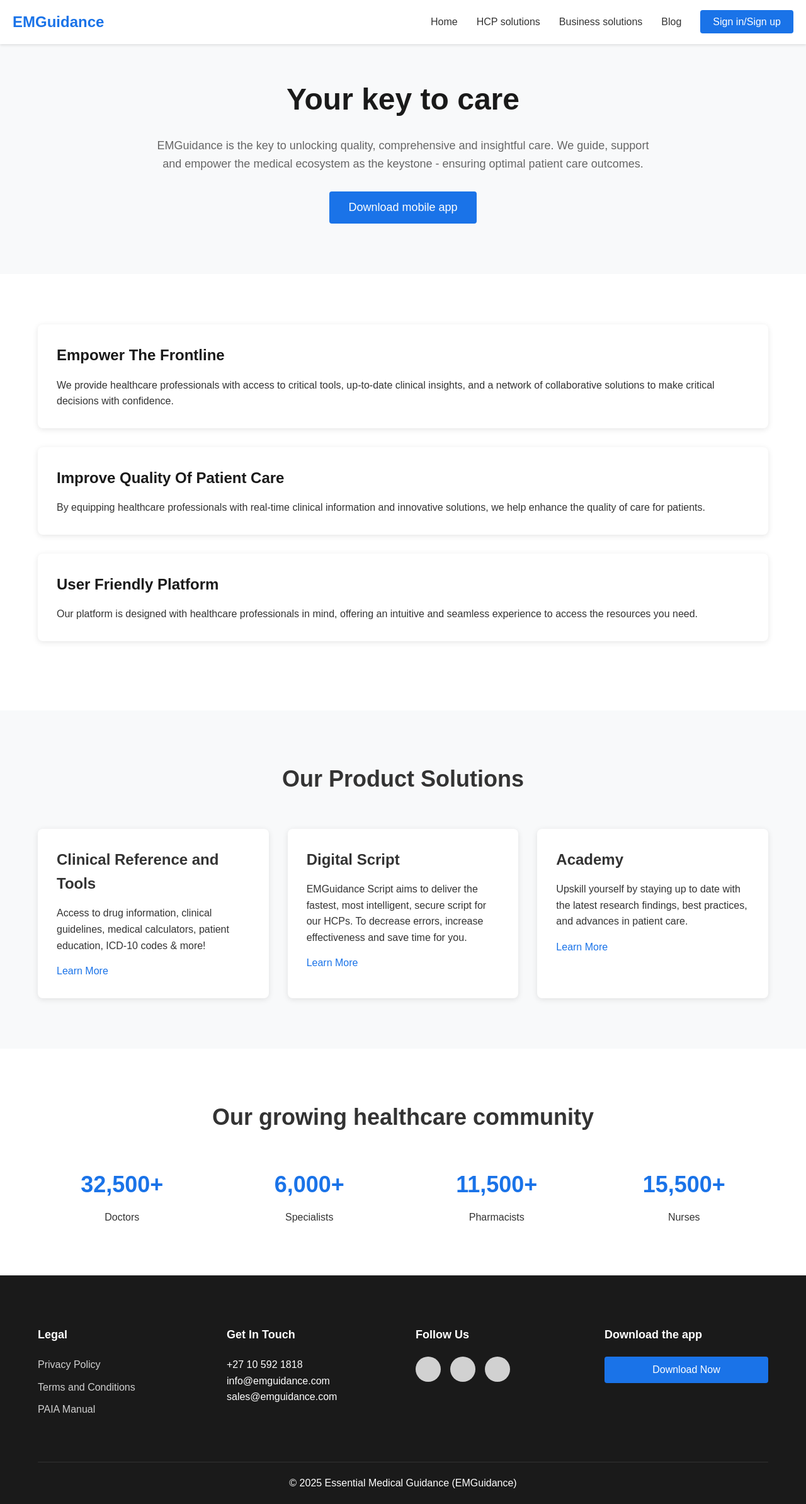
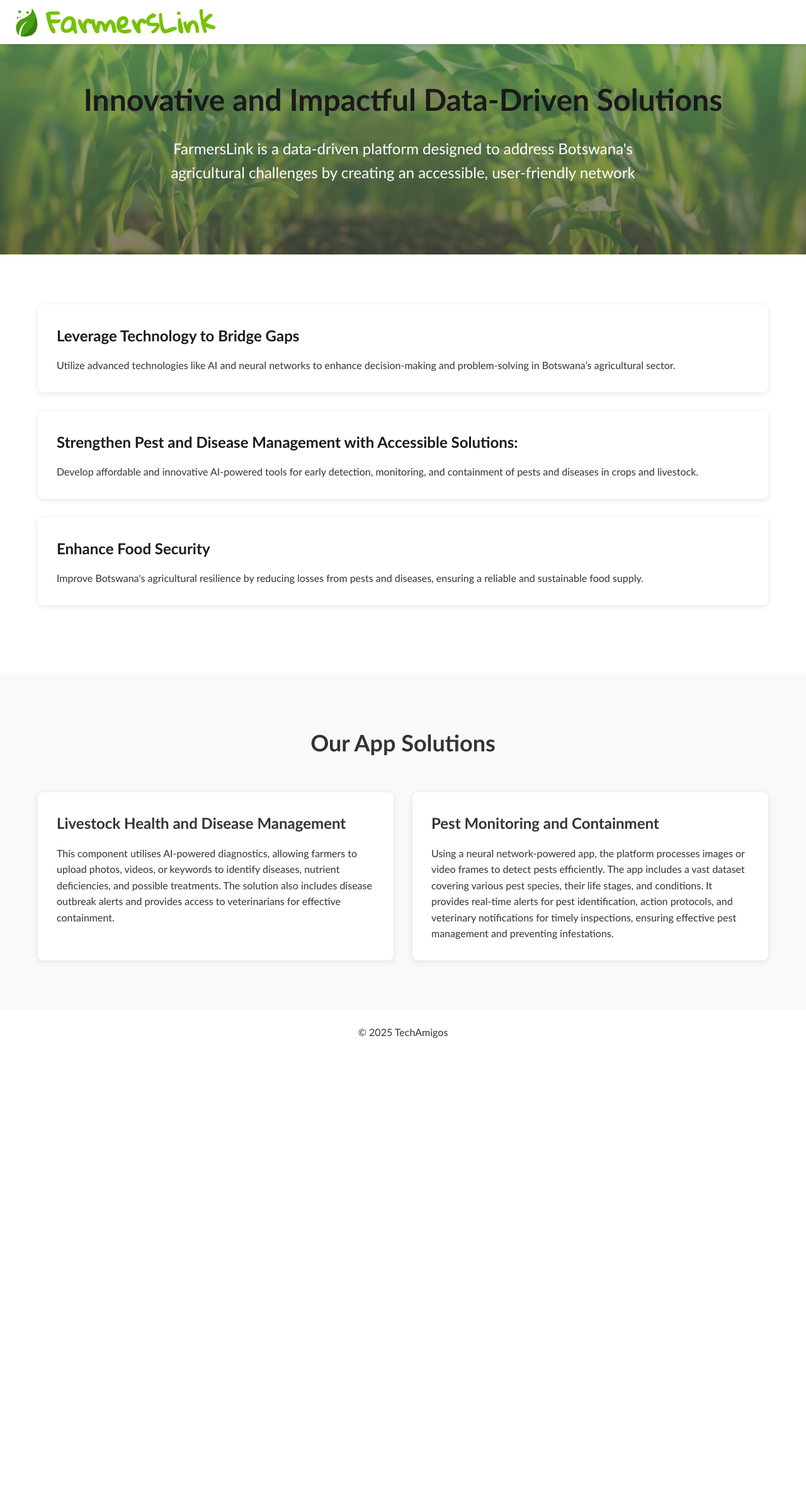
Before and after one commit to chipom97/TechAmigos-FarmersLink, a plain HTML site: page index.html in a window 1280 px wide. Shown: the whole page at 63% size. After the commit the page ends 1652 px from the top, so only its background shows below. Drawn offline with Linux system fonts and the light colour scheme.

Commit message:
website-draft

```diff
--- a/index.html
+++ b/index.html
@@ -4,38 +4,26 @@
 <head>
 	<meta charset="UTF-8">
 	<meta name="viewport" content="width=device-width, initial-scale=1.0">
-	<title>EMGuidance - Your key to care</title>
+	<title>FarmersLink</title>
 	<link rel="stylesheet" href="style.css">
+	<link rel="stylesheet" href="https://cdnjs.cloudflare.com/ajax/libs/font-awesome/6.7.2/css/all.min.css">
+
 </head>
 
 <body>
 	<!-- Navigation -->
 	<nav class="navbar">
 		<div class="nav-container">
-			<div class="logo">EMGuidance</div>
-			<div class="menu-toggle" id="menuToggle">
-				<span></span>
-				<span></span>
-				<span></span>
-			</div>
-			<ul class="nav-links" id="navLinks">
-				<li><a href="#">Home</a></li>
-				<li><a href="#">HCP solutions</a></li>
-				<li><a href="#">Business solutions</a></li>
-				<li><a href="#">Blog</a></li>
-				<li><a href="#" class="sign-in-btn">Sign in/Sign up</a></li>
-			</ul>
-		</div>
+			<img class="icon" src="agri_icons/leaf.svg" alt="leaf">
+			<div class="logo">FarmersLink</div>
 	</nav>
 
 	<!-- Hero Section -->
 	<section class="hero">
 		<div class="container">
-			<h1>Your key to care</h1>
-			<p>EMGuidance is the key to unlocking quality, comprehensive and insightful care.
-				We guide, support and empower the medical ecosystem as the keystone -
-				ensuring optimal patient care outcomes.</p>
-			<button class="cta-button">Download mobile app</button>
+			<h1>Innovative and Impactful Data-Driven Solutions</h1>
+			<p>FarmersLink is a data-driven platform designed to address Botswana's agricultural challenges
+				by creating an accessible, user-friendly network</p>
 		</div>
 	</section>
 
@@ -43,19 +31,21 @@
 	<section class="features">
 		<div class="container">
 			<div class="feature-card">
-				<h3>Empower The Frontline</h3>
-				<p>We provide healthcare professionals with access to critical tools, up-to-date clinical
-					insights, and a network of collaborative solutions to make critical decisions with confidence.</p>
+				<h3>Leverage Technology to Bridge Gaps</h3>
+				<p>Utilize advanced technologies like AI and
+					neural networks to enhance decision-making and problem-solving in Botswana’s
+					agricultural sector.</p>
 			</div>
 			<div class="feature-card">
-				<h3>Improve Quality Of Patient Care</h3>
-				<p>By equipping healthcare professionals with real-time clinical information and innovative
-					solutions, we help enhance the quality of care for patients.</p>
+				<h3>Strengthen Pest and Disease Management with Accessible Solutions:</h3>
+				<p>Develop
+					affordable and innovative AI-powered tools for early detection, monitoring, and
+					containment of pests and diseases in crops and livestock.</p>
 			</div>
 			<div class="feature-card">
-				<h3>User Friendly Platform</h3>
-				<p>Our platform is designed with healthcare professionals in mind, offering an intuitive and
-					seamless experience to access the resources you need.</p>
+				<h3>Enhance Food Security</h3>
+				<p>Improve Botswana's agricultural resilience by reducing
+					losses from pests and diseases, ensuring a reliable and sustainable food supply.</p>
 			</div>
 		</div>
 	</section>
@@ -63,90 +53,36 @@
 	<!-- Solutions Section -->
 	<section class="solutions">
 		<div class="container">
-			<h2>Our Product Solutions</h2>
+			<h2>Our App Solutions</h2>
 			<div class="solutions-grid">
 				<div class="solution-card">
-					<h3>Clinical Reference and Tools</h3>
-					<p>Access to drug information, clinical guidelines, medical calculators, patient
-						education, ICD-10 codes & more!</p>
-					<a href="#" class="learn-more">Learn More</a>
+					<h3>Livestock Health and Disease Management</h3>
+					<p>This component utilises AI-powered
+						diagnostics, allowing farmers to upload photos, videos, or keywords to identify diseases,
+						nutrient deficiencies, and possible treatments. The solution also includes disease outbreak
+						alerts
+						and provides access to veterinarians for effective containment.</p>
 				</div>
 				<div class="solution-card">
-					<h3>Digital Script</h3>
-					<p>EMGuidance Script aims to deliver the fastest, most intelligent, secure script for our
-						HCPs. To decrease errors, increase effectiveness and save time for you.</p>
-					<a href="#" class="learn-more">Learn More</a>
-				</div>
-				<div class="solution-card">
-					<h3>Academy</h3>
-					<p>Upskill yourself by staying up to date with the latest research findings, best
-						practices, and advances in patient care.</p>
-					<a href="#" class="learn-more">Learn More</a>
+					<h3>Pest Monitoring and Containment</h3>
+					<p>Using a neural network-powered app, the platform
+						processes images or video frames to detect pests efficiently. The app includes a vast dataset
+						covering various pest species, their life stages, and conditions. It provides real-time alerts
+						for
+						pest identification, action protocols, and veterinary notifications for timely inspections,
+						ensuring effective pest management and preventing infestations.</p>
 				</div>
 			</div>
 		</div>
 	</section>
 
-	<!-- Stats Section -->
-	<section class="stats">
-		<div class="container">
-			<h2>Our growing healthcare community</h2>
-			<div class="stats-grid">
-				<div class="stat-card">
-					<h3>32,500+</h3>
-					<p>Doctors</p>
-				</div>
-				<div class="stat-card">
-					<h3>6,000+</h3>
-					<p>Specialists</p>
-				</div>
-				<div class="stat-card">
-					<h3>11,500+</h3>
-					<p>Pharmacists</p>
-				</div>
-				<div class="stat-card">
-					<h3>15,500+</h3>
-					<p>Nurses</p>
-				</div>
-			</div>
-		</div>
-	</section>
 
 	<!-- Footer -->
-	<footer class="footer">
-		<div class="container">
-			<div class="footer-grid">
-				<div class="footer-column">
-					<h3>Legal</h3>
-					<ul>
-						<li><a href="#">Privacy Policy</a></li>
-						<li><a href="#">Terms and Conditions</a></li>
-						<li><a href="#">PAIA Manual</a></li>
-					</ul>
-				</div>
-				<div class="footer-column">
-					<h3>Get In Touch</h3>
-					<p>+27 10 592 1818</p>
-					<p>info@emguidance.com</p>
-					<p>sales@emguidance.com</p>
-				</div>
-				<div class="footer-column">
-					<h3>Follow Us</h3>
-					<div class="social-links">
-						<a href="#" class="social-icon facebook"></a>
-						<a href="#" class="social-icon twitter"></a>
-						<a href="#" class="social-icon linkedin"></a>
-					</div>
-				</div>
-				<div class="footer-column">
-					<h3>Download the app</h3>
-					<button class="download-btn">Download Now</button>
-				</div>
-			</div>
-			<div class="footer-bottom">
-				<p>&copy; 2025 Essential Medical Guidance (EMGuidance)</p>
-			</div>
-		</div>
+	</div>
+	<div class="footer-bottom">
+		<p>&copy; 2025 TechAmigos</p>
+	</div>
+	</div>
 	</footer>
 
 	<script src="script.js"></script>
--- a/style.css
+++ b/style.css
@@ -1,4 +1,4 @@
-/* Reset and Base Styles */
+@import url("https://fonts.googleapis.com/css2?family=Archivo+Black&family=Gloria+Hallelujah&family=Merienda:wght@300..900&family=Nunito:ital,wght@0,200..1000;1,200..1000&display=swap");
 * {
   margin: 0;
   padding: 0;
@@ -6,7 +6,8 @@
 }
 
 body {
-  font-family: Arial, sans-serif;
+  font-family: "Trebuchet MS", "Lucida Sans Unicode", "Lucida Grande",
+    "Lucida Sans", Arial, sans-serif;
   line-height: 1.6;
   color: #333;
 }
@@ -29,61 +30,40 @@
 
 .nav-container {
   display: flex;
-  justify-content: space-between;
+
   align-items: center;
   height: 70px;
   padding: 0 20px;
 }
 
 .logo {
-  font-size: 24px;
+  font-family: "Gloria Hallelujah", serif;
+  text-align: center;
+  font-size: 45px;
   font-weight: bold;
-  color: #1a73e8;
+  color: rgb(119, 193, 8);
 }
 
-.nav-links {
-  display: flex;
-  list-style: none;
-}
-
-.nav-links li {
-  margin-left: 30px;
-}
-
-.nav-links a {
-  text-decoration: none;
-  color: #333;
-  font-weight: 500;
-}
-
-.sign-in-btn {
-  background: #1a73e8;
-  color: #fff !important;
-  padding: 10px 20px;
-  border-radius: 4px;
-}
-
-.menu-toggle {
-  display: none;
-  flex-direction: column;
-  cursor: pointer;
-}
-
-.menu-toggle span {
-  width: 25px;
-  height: 3px;
-  background: #333;
-  margin: 2px 0;
-  transition: 0.3s;
+.icon {
+  font-family: "Gloria Hallelujah", serif;
+  width: 45px; /* Adjust size of the icon as needed */
+  height: 45px; /* Adjust size of the icon as needed */
+  margin-right: 8px; /* Add space between the icon and the logo */
 }
 
 /* Hero Section */
 .hero {
-  background: #f8f9fa;
+  background-image: linear-gradient(
+      rgba(108, 161, 111, 0.7),
+      rgba(76, 84, 76, 0.7)
+    ),
+    url("agri_pics/maize_crops.jpeg"); /* Add your image path here */
+  background-size: cover;
+  background-position: center;
+  color: white; /* Ensure text is readable */
   padding: 120px 0 80px;
   text-align: center;
 }
-
 .hero h1 {
   font-size: 48px;
   margin-bottom: 20px;
@@ -91,25 +71,10 @@
 }
 
 .hero p {
-  font-size: 18px;
-  color: #666;
+  font-size: 24px;
+  color: white;
   max-width: 800px;
   margin: 0 auto 30px;
-}
-
-.cta-button {
-  background: #1a73e8;
-  color: #fff;
-  border: none;
-  padding: 15px 30px;
-  font-size: 18px;
-  border-radius: 4px;
-  cursor: pointer;
-  transition: background 0.3s;
-}
-
-.cta-button:hover {
-  background: #1557b0;
 }
 
 /* Features Section */
@@ -161,103 +126,6 @@
   margin-bottom: 15px;
 }
 
-.learn-more {
-  color: #1a73e8;
-  text-decoration: none;
-  font-weight: 500;
-  display: inline-block;
-  margin-top: 15px;
-}
-
-/* Stats Section */
-.stats {
-  padding: 80px 0;
-  text-align: center;
-}
-
-.stats h2 {
-  margin-bottom: 50px;
-  font-size: 36px;
-}
-
-.stats-grid {
-  display: grid;
-  grid-template-columns: repeat(auto-fit, minmax(200px, 1fr));
-  gap: 30px;
-}
-
-.stat-card h3 {
-  font-size: 36px;
-  color: #1a73e8;
-  margin-bottom: 10px;
-}
-
-/* Footer */
-.footer {
-  background: #1a1a1a;
-  color: #fff;
-  padding: 80px 0 20px;
-}
-
-.footer-grid {
-  display: grid;
-  grid-template-columns: repeat(auto-fit, minmax(200px, 1fr));
-  gap: 40px;
-  margin-bottom: 60px;
-}
-
-.footer-column h3 {
-  margin-bottom: 20px;
-  font-size: 18px;
-}
-
-.footer-column ul {
-  list-style: none;
-}
-
-.footer-column ul li {
-  margin-bottom: 10px;
-}
-
-.footer-column a {
-  color: #fff;
-  text-decoration: none;
-  opacity: 0.8;
-}
-
-.footer-column a:hover {
-  opacity: 1;
-}
-
-.social-links {
-  display: flex;
-  gap: 15px;
-}
-
-.social-icon {
-  width: 40px;
-  height: 40px;
-  background: #fff;
-  border-radius: 50%;
-  display: inline-block;
-  opacity: 0.8;
-}
-
-.social-icon:hover {
-  opacity: 1;
-}
-
-.download-btn {
-  background: #1a73e8;
-  color: #fff;
-  border: none;
-  padding: 12px 24px;
-  border-radius: 4px;
-  cursor: pointer;
-  font-size: 16px;
-  width: 100%;
-}
-
 .footer-bottom {
   text-align: center;
   padding-top: 20px;
@@ -282,14 +150,6 @@
     box-shadow: 0 2px 4px rgba(0, 0, 0, 0.1);
   }
 
-  .nav-links.active {
-    display: flex;
-  }
-
-  .nav-links li {
-    margin: 10px 0;
-  }
-
   .hero h1 {
     font-size: 36px;
   }
```
Also changed, not shown: agri_icons/leaf.svg (added), agri_pics/farm_outline.jpeg (added), agri_pics/maize_crops.jpeg (added), agri_pics/tomatoes.jpg (added).
